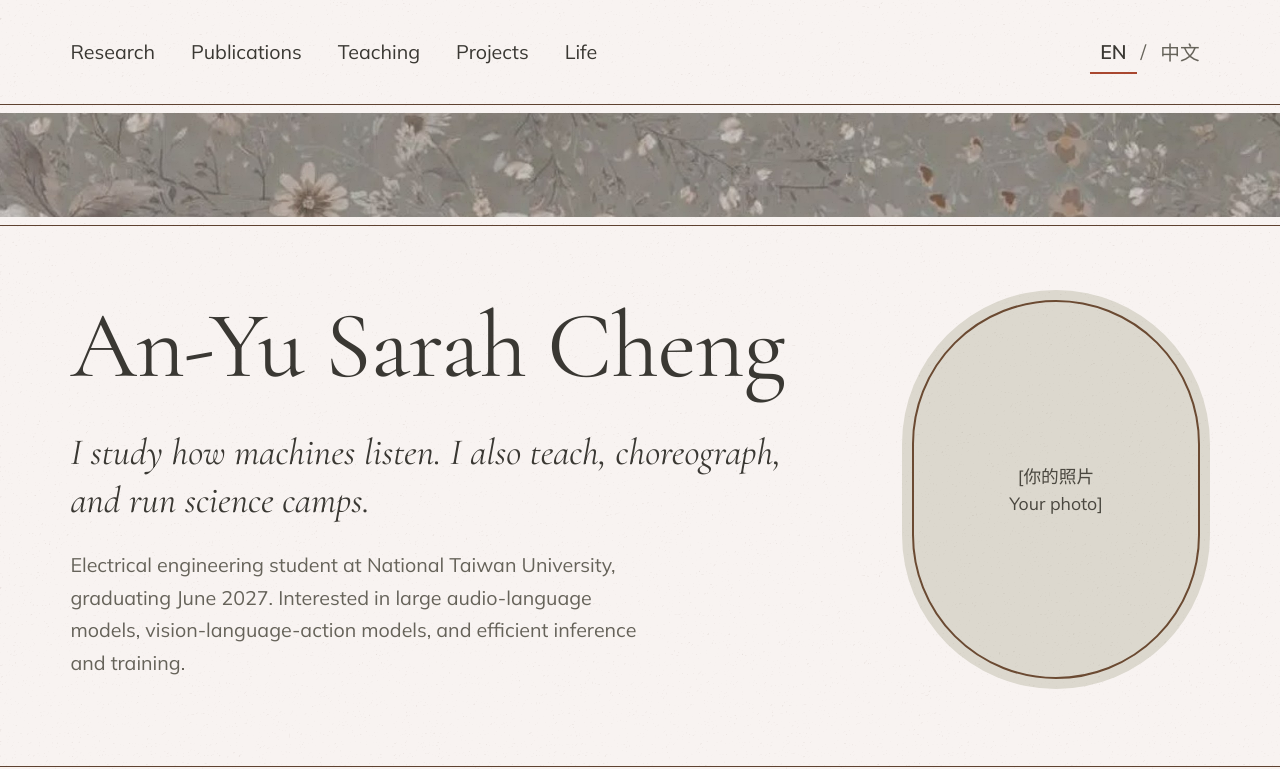
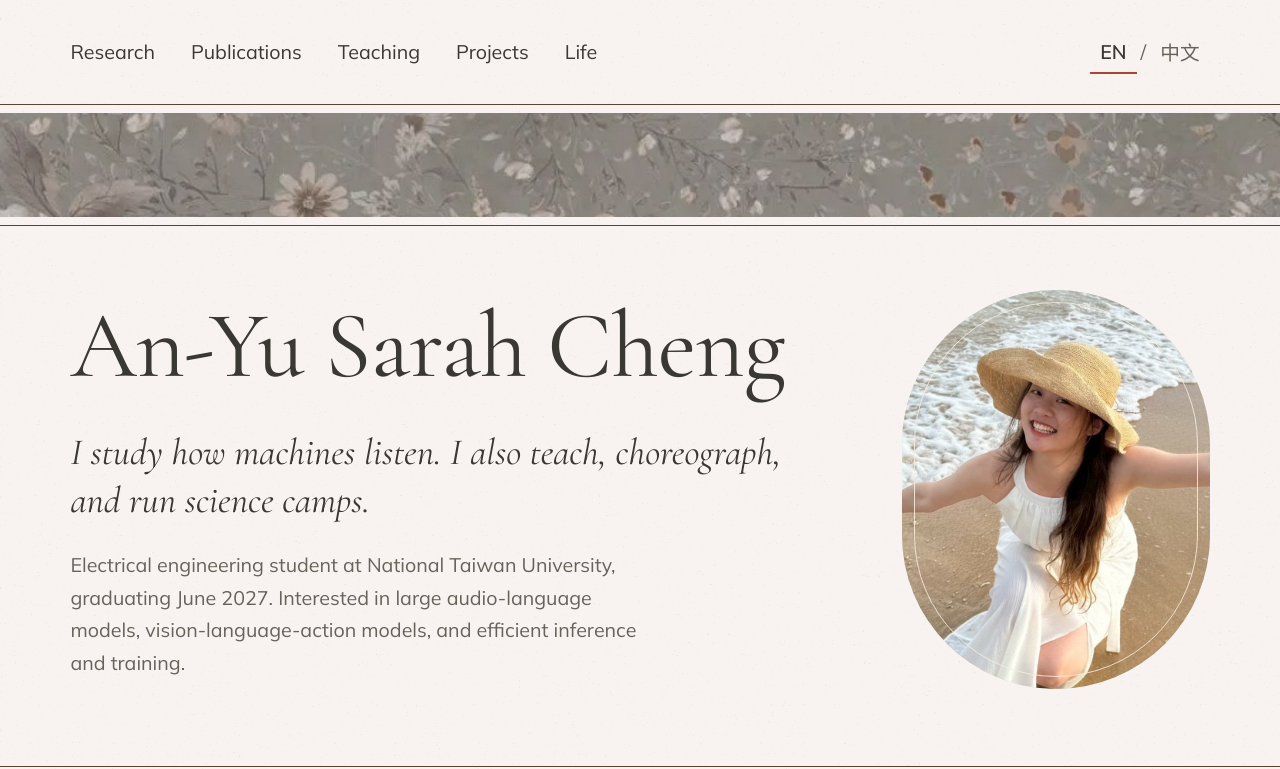
Before and after one commit to IONE3201/ione3201.github.io, a plain HTML site: page web/anyucheng/index.html in a window 1280 px wide. Shown: the top 769 px of the page. Drawn offline with nearby package versions, Linux system fonts and the light colour scheme; a web font is replaced by a local one.

Commit message:
Add portrait photo to the hero medallion
Co-Authored-By: Claude Fable 5.2 <noreply@anthropic.com>
Claude-Session: https://claude.ai/code/session_018JBiZYXkG9BFBBaLP6bSJ8

```diff
--- a/web/anyucheng/index.html
+++ b/web/anyucheng/index.html
@@ -51,7 +51,10 @@ html[lang="en"] .zh-name{display:none}
 h1{margin:0;font-family:var(--display);font-weight:400;font-size:clamp(46px,7.4vw,150px);line-height:.98;text-wrap:balance;letter-spacing:-.01em}
 .statement{margin:12px 0 0;max-width:22em;font-family:var(--display);font-style:italic;font-size:clamp(26px,2.9vw,48px);line-height:1.3;text-wrap:pretty;white-space:pre-line}
 .sub{margin:0;max-width:30em;color:var(--muted)}
-.medallion{flex:0 1 clamp(220px,24vw,400px);aspect-ratio:10/13;border-radius:999px;background:var(--putty);outline:2px solid var(--wood-line);outline-offset:-12px;display:flex;align-items:center;justify-content:center;padding:24px;text-align:center;font-size:.9em;line-height:1.5;color:#4A473F}
+.medallion{position:relative;flex:0 1 clamp(220px,24vw,400px);aspect-ratio:10/13;border-radius:999px;overflow:hidden;background:var(--putty)}
+.medallion img{display:block;width:100%;height:100%;object-fit:cover}
+/* thin inner ring drawn over the photo, like a portrait frame */
+.medallion::after{content:"";position:absolute;inset:12px;border-radius:999px;border:1.5px solid rgba(246,237,224,.85);pointer-events:none}
 
 .sec{display:grid;grid-template-columns:minmax(220px,22%) minmax(0,1fr);gap:20px clamp(32px,4vw,80px);padding:clamp(44px,4.5vw,80px) 0;border-top:1px solid var(--wood-light)}
 .sec.panel{border-top:0;padding:clamp(36px,4vw,72px) clamp(24px,3.8vw,72px);border-radius:4px;background:var(--paper)}
@@ -140,7 +143,7 @@ html[lang="zh-Hant"] .links a{letter-spacing:.08em}
     <p class="statement" data-zh="若問此生何所學，三分泛化，七分執拗。&#10;若問此生何所求，萬里風光，幾分自由。">I study how machines listen. I also teach, choreograph, and run science camps.</p>
     <p class="sub" data-zh="國立臺灣大學電機工程學系學生，預計 2027 年 6 月畢業。研究興趣是大型語音語言模型、視覺語言動作模型，以及高效率的推論與訓練。">Electrical engineering student at National Taiwan University, graduating June 2027. Interested in large audio-language models, vision-language-action models, and efficient inference and training.</p>
   </div>
-  <div class="medallion"><span>[你的照片<br>Your photo]</span></div>
+  <div class="medallion"><img src="portrait.jpg" alt="An-Yu Sarah Cheng"></div>
 </header>
 </div>
 
```
Also changed, not shown: web/anyucheng/portrait.jpg (added).
